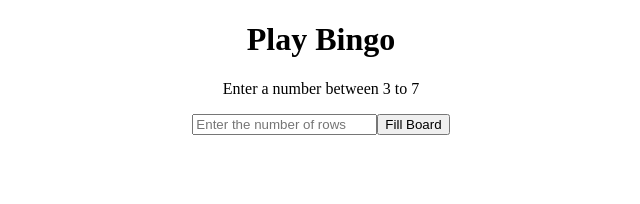
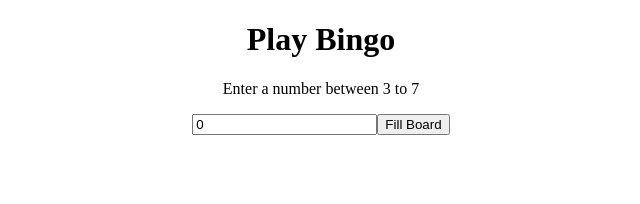
Before and after one commit to Praneeth003/bingo, a React (Create React App) app: page /setup in a window 1280 px wide. Shown: the top 204 px of the page, without its empty margins (319-959 px from the left). Built offline with nearby package versions, Linux system fonts and the light colour scheme; the HTML template or start-up script is replaced by a standard one.

Commit message:
add more computer logic

```diff
--- a/src/ComputerFile.tsx
+++ b/src/ComputerFile.tsx
@@ -1,6 +1,7 @@
-// This file has code related to the logic of the computer player
+// This file has code to the logic of the computer player
 import React from "react";
 import { useEffect } from "react";
+import Board from "./components/Board";
 
 interface ComputerFileProps {
     rows: number;
@@ -23,17 +24,27 @@ const ComputerFile:React.FC<ComputerFileProps> = ({rows, markedCells}) => {
 
     useEffect(() => {
         if (!initialized){
+            console.log("Computer received rows:", rows);
             console.log("Initialized Computer Player");
             setComputerBoard(generateBoard(rows));
             setInitialized(true);
+        }
+    }, [initialized]);
+
+    // Logging the Computer Board
+    useEffect(() => {
+        console.log("Computer Board is:", computerBoard);
+    }, [computerBoard]);
+
+
+    // Checking for the changes in the markedCells
+    useEffect(() => {
+        if (initialized){
+            console.log("Computer received markedCells:", markedCells);
 
         }
-    }, [initialized, rows]);
+    }, [markedCells]);
 
-    useEffect(() => {
-        console.log("Computer Plays");
-        console.log(rows, markedCells);
-    }, [markedCells]);
     return null;
 }
 
--- a/src/pages/PlayPage.tsx
+++ b/src/pages/PlayPage.tsx
@@ -11,7 +11,7 @@ const PlayPage: React.FC = () => {
     const [markedCells, setMarkedCells] = useState<string[]>([]);
 
     function onMarking(index: number, cellValue: string){
-        console.log(index, cellValue);
+        console.log("Marking from player", index, cellValue);
         setMarkedCells([...markedCells, cellValue]);
     }
 
--- a/src/pages/SetupPage.tsx
+++ b/src/pages/SetupPage.tsx
@@ -2,7 +2,7 @@ import React, { useState } from "react";
 import BoardSetup from "../components/BoardSetup";
 
 const SetupPage: React.FC = () => {
-    const [row, setRow] = useState<number>();
+    const [row, setRow] = useState<number>(0);
     const [displayBoardSetup, setDisplayBoardSetup] = useState<boolean>(false);
 
     const recordInput = (event: React.ChangeEvent<HTMLInputElement>): void => {
```
Also changed, not shown: 1 other file (tests, documents, lock files or other folders).
